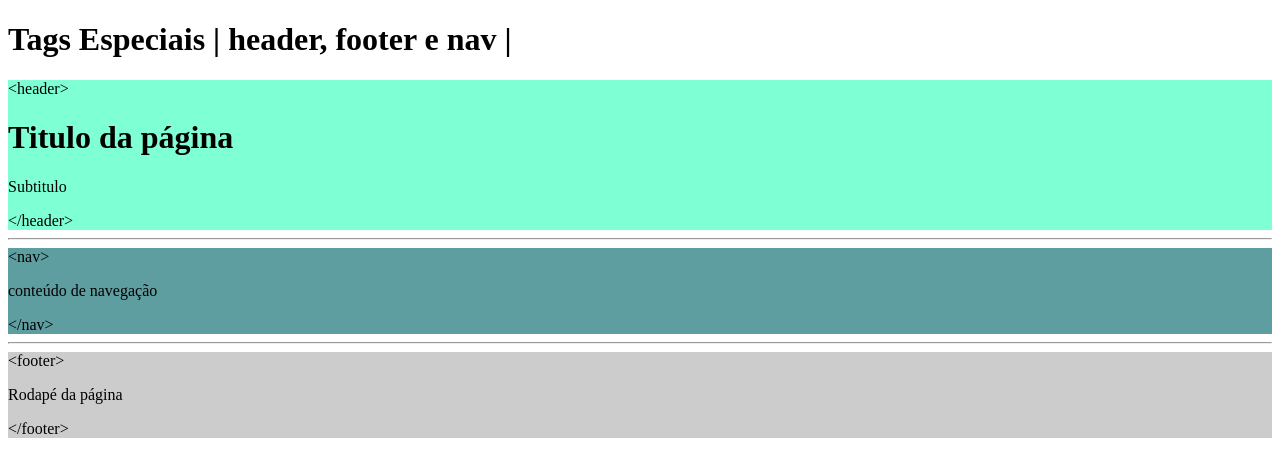
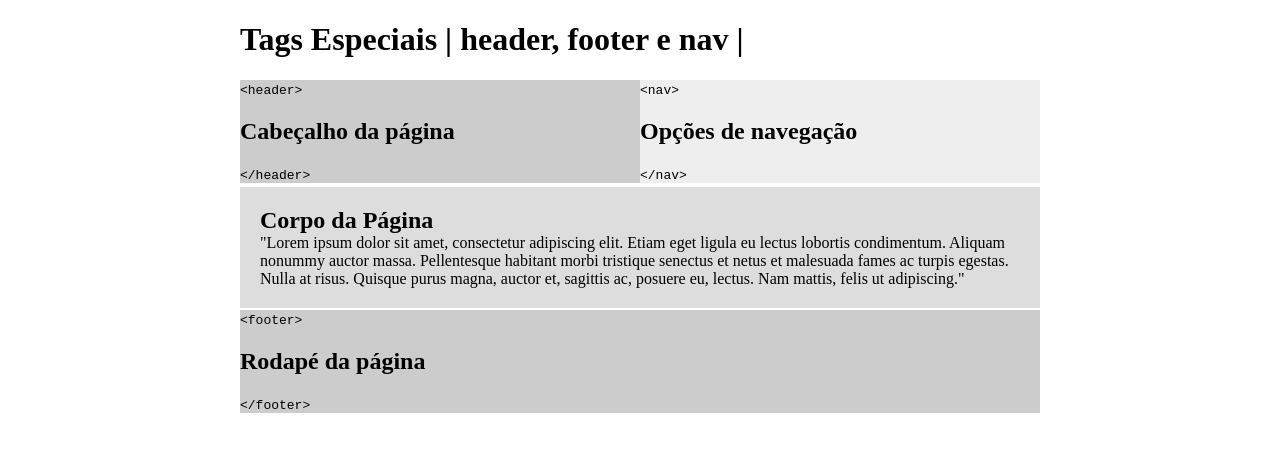
Before and after one commit to gustavodsv/primeiros-passos-HTML-CSS, a plain HTML site: page HTML5_CSS3/aula_01_header_footer_nav/index.html in a window 1280 px wide. Drawn offline with Linux system fonts and the light colour scheme.

Commit message:
:art: Art Update. Lesson_1 :white_check_mark:

```diff
--- a/HTML5_CSS3/aula_01_header_footer_nav/index.html
+++ b/HTML5_CSS3/aula_01_header_footer_nav/index.html
@@ -6,28 +6,32 @@
     <link rel="stylesheet" href="style.css">
 </head>
 <body>
-    <h1>Tags Especiais | header, footer e nav |</h1>
-    <header>
-        &lt;header&gt;
-            <h1>Titulo da página</h1>
-            <p>Subtitulo</p>
-        &lt;/header&gt;
-    </header>
+        <h1>Tags Especiais | header, footer e nav |</h1>
 
-<hr>
+        <div class="topo">
+            <header>
+                <code>&lt;header&gt;</code>
+                    <h2>Cabeçalho da página</h2>
+                <code>&lt;/header&gt;</code>
+            </header>
 
-    <nav>
-        &lt;nav&gt;
-            <p>conteúdo de navegação</p>
-        &lt;/nav&gt;
-    </nav>
+            <nav>
+                <code>&lt;nav&gt;</code>
+                    <h2>Opções de navegação</h2>
+                <code>&lt;/nav&gt;</code>
+            </nav>
+        </div>
 
-<hr>
+        <div class="corpo">
+            <h2>Corpo da Página</h2>
+            <p>"Lorem ipsum dolor sit amet, consectetur adipiscing elit. Etiam eget ligula eu lectus lobortis condimentum. Aliquam nonummy auctor massa. Pellentesque habitant morbi tristique senectus et netus et malesuada fames ac turpis egestas. Nulla at risus. Quisque purus magna, auctor et, sagittis ac, posuere eu, lectus. Nam mattis, felis ut adipiscing." </p>
+        </div>
 
-    <footer>
-        &lt;footer&gt;
-            <p>Rodapé da página</p>
-        &lt;/footer&gt;
-    </footer>
+        <footer>
+            <code>&lt;footer&gt;</code>
+                <h2>Rodapé da página</h2>
+            <code>&lt;/footer&gt;</code>
+        </footer>
+
 </body>
 </html>
--- a/HTML5_CSS3/aula_01_header_footer_nav/style.css
+++ b/HTML5_CSS3/aula_01_header_footer_nav/style.css
@@ -1,11 +1,29 @@
+body {
+    margin:auto;
+    align-items:center;
+    width:800px;
+}
+.topo {
+    height: 80px;
+}
 header {
-    background-color: aquamarine;
+    background-color: #CCC;
+    width: 50%;
+    float: left;
 }
-
 nav {
-    background-color: cadetblue;
+    background-color: #EEE;
+    width:50%;
+    float: left;
 }
-
+.corpo {
+    background-color: #DDD;
+    margin: 27px 0px 2px 0px;
+    padding: 20px;
+}
+.corpo p, .corpo h2{
+    margin:0px;
+}
 footer {
     background-color: #ccc;
 }
```
Also changed, not shown: HTML5_CSS3/aula_01_header_footer_nav/printscreen.jpg (added).
